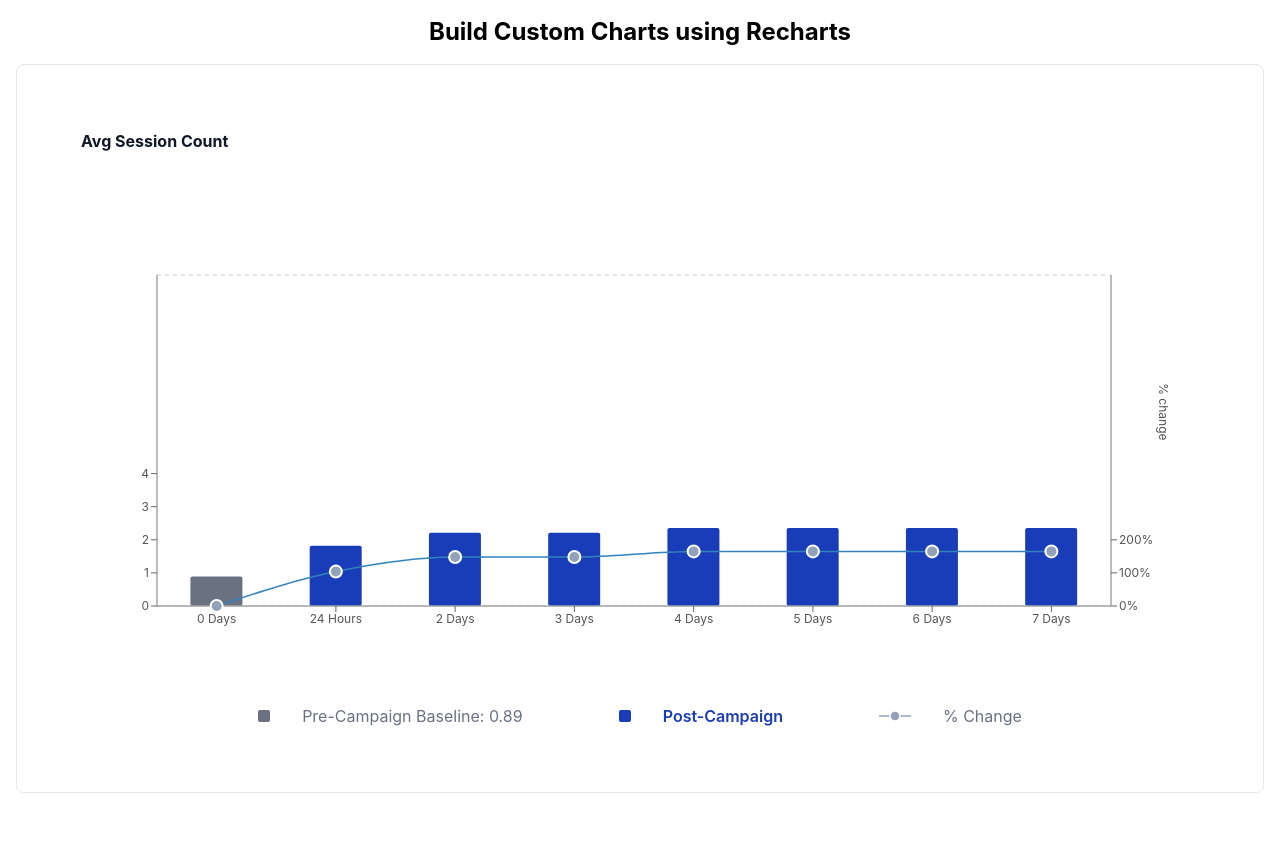
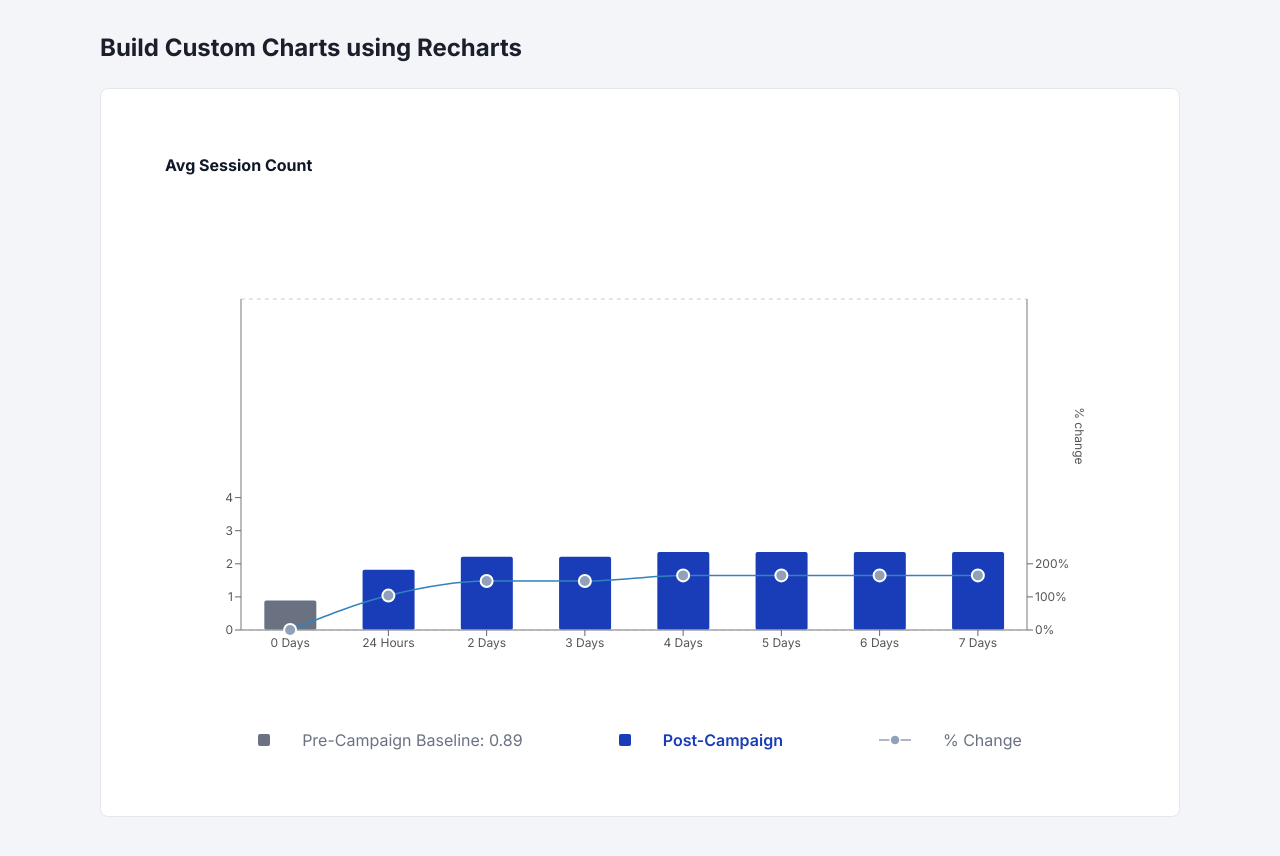
Before and after one commit to hritik5102/Create-Custom-Charts-Using-Recharts, a React (Vite) app: page / in a window 1280 px wide. Shown: the top 856 px of the page. Before the commit the page ends 833 px from the top, so only its background shows below. Built offline with nearby package versions, Linux system fonts and the light colour scheme.

Commit message:
Apply inter font on the chart

```diff
--- a/index.html
+++ b/index.html
@@ -4,6 +4,12 @@
     <meta charset="UTF-8" />
     <link rel="icon" type="image/svg+xml" href="/favicon.svg" />
     <meta name="viewport" content="width=device-width, initial-scale=1.0" />
+    <link rel="preconnect" href="https://fonts.googleapis.com" />
+    <link rel="preconnect" href="https://fonts.gstatic.com" crossorigin />
+    <link
+      href="https://fonts.googleapis.com/css2?family=Inter:wght@400;500;600;700&display=swap"
+      rel="stylesheet"
+    />
     <title>create-custom-charts-using-recharts</title>
   </head>
   <body>
--- a/src/App.jsx
+++ b/src/App.jsx
@@ -4,16 +4,14 @@ import { metric } from "./constants/data";
 
 function App() {
   return (
-    <>
-      <section className="flex flex-col items-center justify-center gap-4 p-4">
-        <div>
-          <h1 className="font-bold text-2xl">
-            Build Custom Charts using Recharts
-          </h1>
-        </div>
+    <section className="min-h-screen bg-[#f3f5f8] px-6 py-8">
+      <div className="mx-auto flex w-full max-w-[1080px] flex-col gap-6">
+        <h1 className="m-0 text-2xl font-bold text-[#1a1f2b]">
+          Build Custom Charts using Recharts
+        </h1>
         <Chart metric={metric} />
-      </section>
-    </>
+      </div>
+    </section>
   );
 }
 
--- a/src/index.css
+++ b/src/index.css
@@ -1,4 +1,13 @@
 @import "tailwindcss";
+
+body {
+  margin: 0;
+  background: #f3f5f8;
+  font-family: Inter, ui-sans-serif, system-ui, -apple-system, "Segoe UI",
+    Roboto, sans-serif;
+  -webkit-font-smoothing: antialiased;
+  -moz-osx-font-smoothing: grayscale;
+}
 
 /* :root {
   --text: #6b6375;
```
